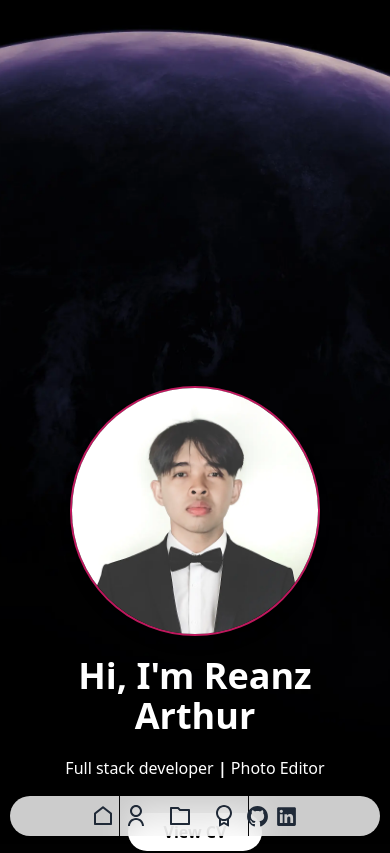
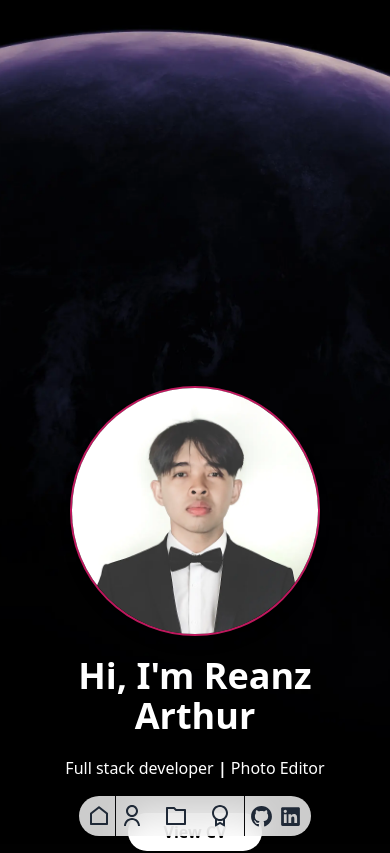
Before and after one commit to reqbahrf/MyPortfolio-react-app, a React (Vite) app: page / in a window 390 px wide. Shown: the top 853 px of the page. Built offline with nearby package versions, Linux system fonts and the light colour scheme.

Commit message:
Feat: Enhance NavigationBar width and GitHub link styling

```diff
--- a/src/components/NavigationBar.tsx
+++ b/src/components/NavigationBar.tsx
@@ -10,7 +10,7 @@ import {
 const NavigationBar = () => {
   return (
     <div className='fixed flex justify-center items-center bottom-2 left-0 right-0 z-50'>
-      <div className='bg-white/80 backdrop-blur-lg w-[95dvw] md:w-auto rounded-full h-10'>
+      <div className='bg-white/80 backdrop-blur-lg w-auto rounded-full h-10'>
         <nav
           id='nav-links'
           className='flex justify-center gap-1 hover:gap-2 sm:gap-3 sm:hover:gap-4 md:hover:gap-5 h-full transition-all ease-in-out duration-300'
@@ -53,7 +53,7 @@ const NavigationBar = () => {
             href='https://github.com/reqbahrf'
             target='_blank'
             rel='noopener noreferrer'
-            className='relative group py-2 text-gray-800 flex items-center justify-center hover:scale-125 transition-all ease-in-out duration-300 hover:px-4 hover:rounded-full hover:bg-pink-700 hover:text-white'
+            className='relative group ps-2 py-2 text-gray-800 flex items-center justify-center hover:scale-125 transition-all ease-in-out duration-300 hover:px-4 hover:rounded-full hover:bg-pink-700 hover:text-white'
             title='Github'
           >
             <RiGithubFill
```
